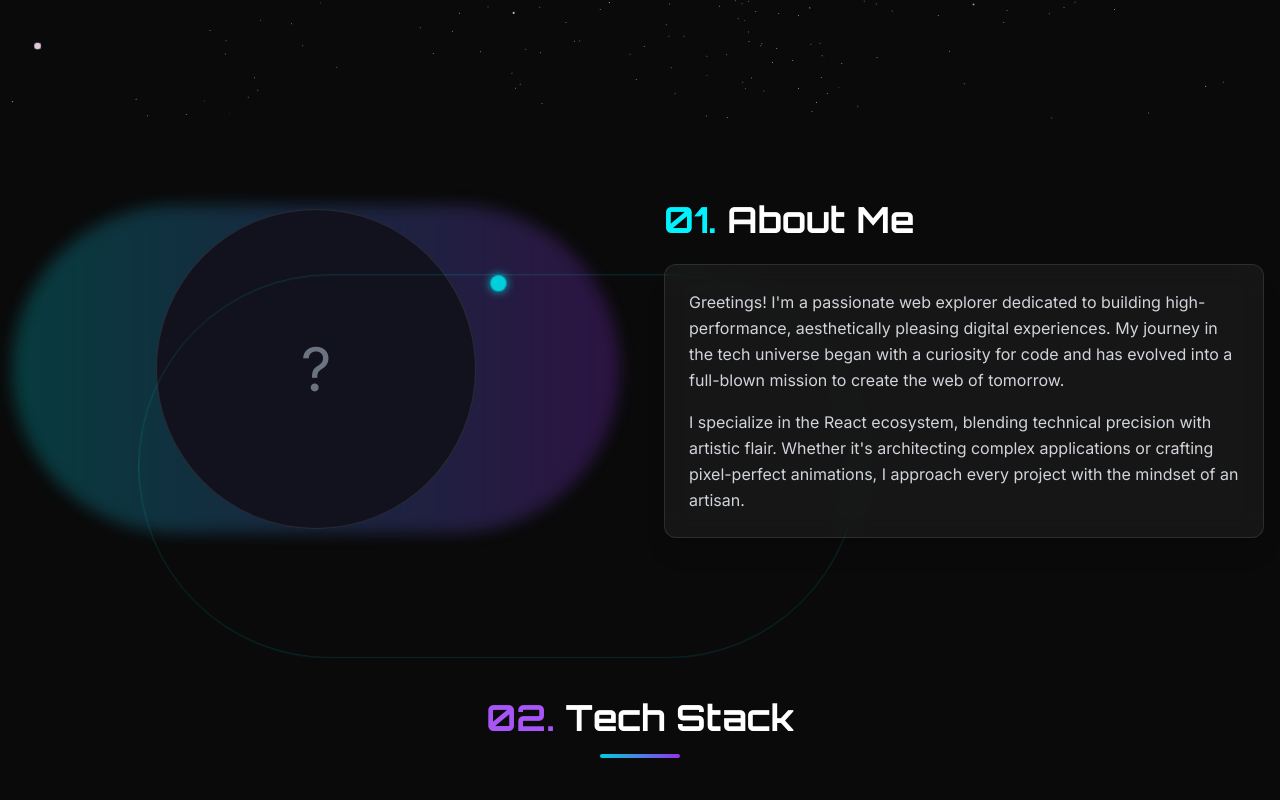
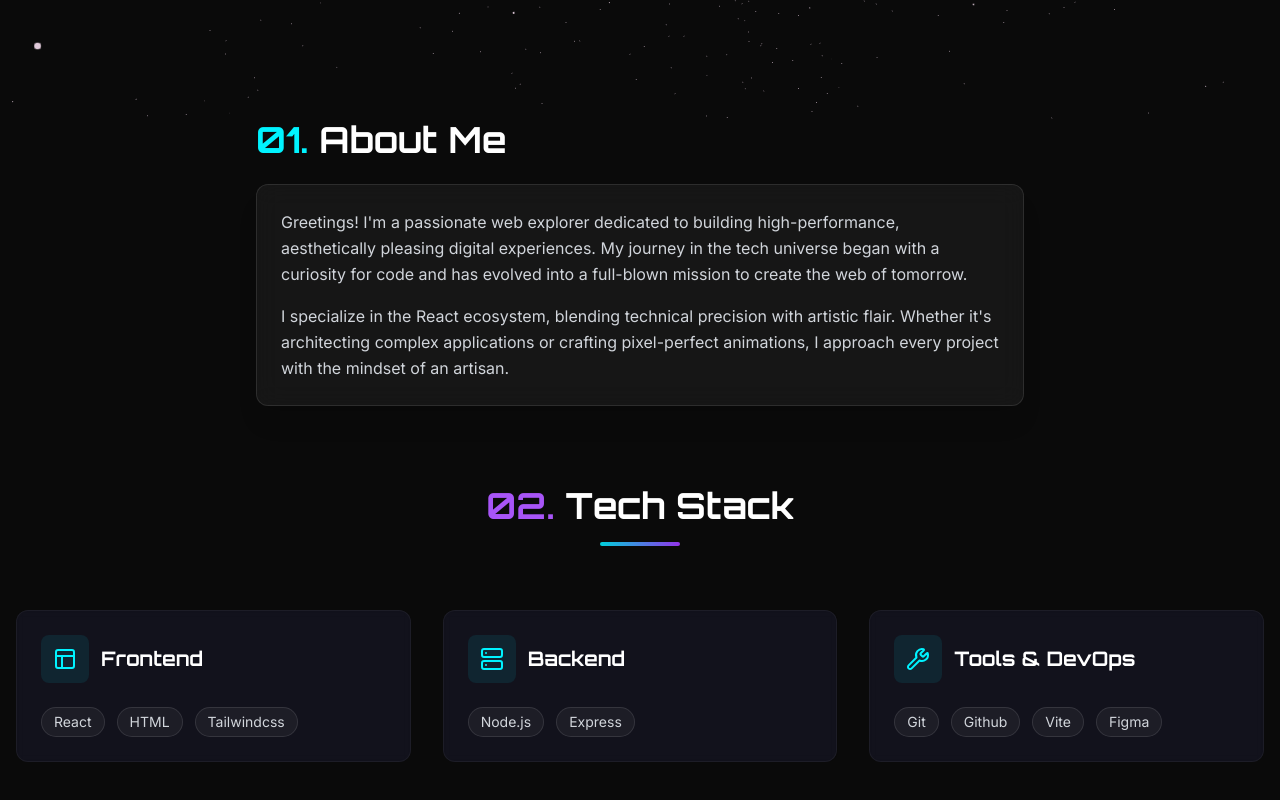
Before and after one commit to Sujal-thool/portfolio, a React (Vite) app: page / in a window 1280 px wide. Shown: the part 680-1480 px from the top of the page. Built offline with nearby package versions, Linux system fonts and the light colour scheme.

Commit message:
changes in about section

```diff
--- a/src/sections/About.jsx
+++ b/src/sections/About.jsx
@@ -3,30 +3,15 @@ import Card from '../components/ui/Card';
 
 const About = () => {
     return (
-        <section id="about" className="py-20 px-4 relative">
+        <section id="about" className="py-0 px-4 relative">
             <div className="max-w-7xl mx-auto">
                 <motion.div
                     initial={{ opacity: 0, y: 50 }}
                     whileInView={{ opacity: 1, y: 0 }}
                     viewport={{ once: true }}
                     transition={{ duration: 0.6 }}
-                    className="grid md:grid-cols-2 gap-12 items-center"
+                    className="max-w-3xl mx-auto"
                 >
-                    {/* Profile Image / Tech Visual */}
-                    <div className="relative group">
-                        <div className="absolute -inset-1 bg-gradient-to-r from-primary-500 to-secondary-500 rounded-full blur opacity-25 group-hover:opacity-75 transition duration-1000 group-hover:duration-200"></div>
-                        <div className="relative w-64 h-64 mx-auto md:w-80 md:h-80 rounded-full bg-space-900 border border-white/10 overflow-hidden flex items-center justify-center">
-                            <span className="text-gray-500 text-6xl">?</span>
-                            {/* Replace with actual image later */}
-                            {/* <img src="/path/to/profile.jpg" alt="Profile" className="w-full h-full object-cover" /> */}
-                        </div>
-
-                        {/* Orbiting elements decoration */}
-                        <div className="absolute top-1/2 left-1/2 -translate-x-1/2 -translate-y-1/2 w-[120%] h-[120%] border border-primary-500/20 rounded-full animate-spin-slow pointer-events-none">
-                            <div className="absolute top-0 left-1/2 -translate-x-1/2 w-4 h-4 bg-primary-500 rounded-full shadow-[0_0_10px_theme('colors.primary.500')]"></div>
-                        </div>
-                    </div>
-
                     <div className="space-y-6">
                         <h2 className="text-3xl md:text-4xl font-bold font-display text-white">
                             <span className="text-primary-400">01.</span> About Me
```
Also changed, not shown: 1 other file (tests, documents, lock files or other folders).
